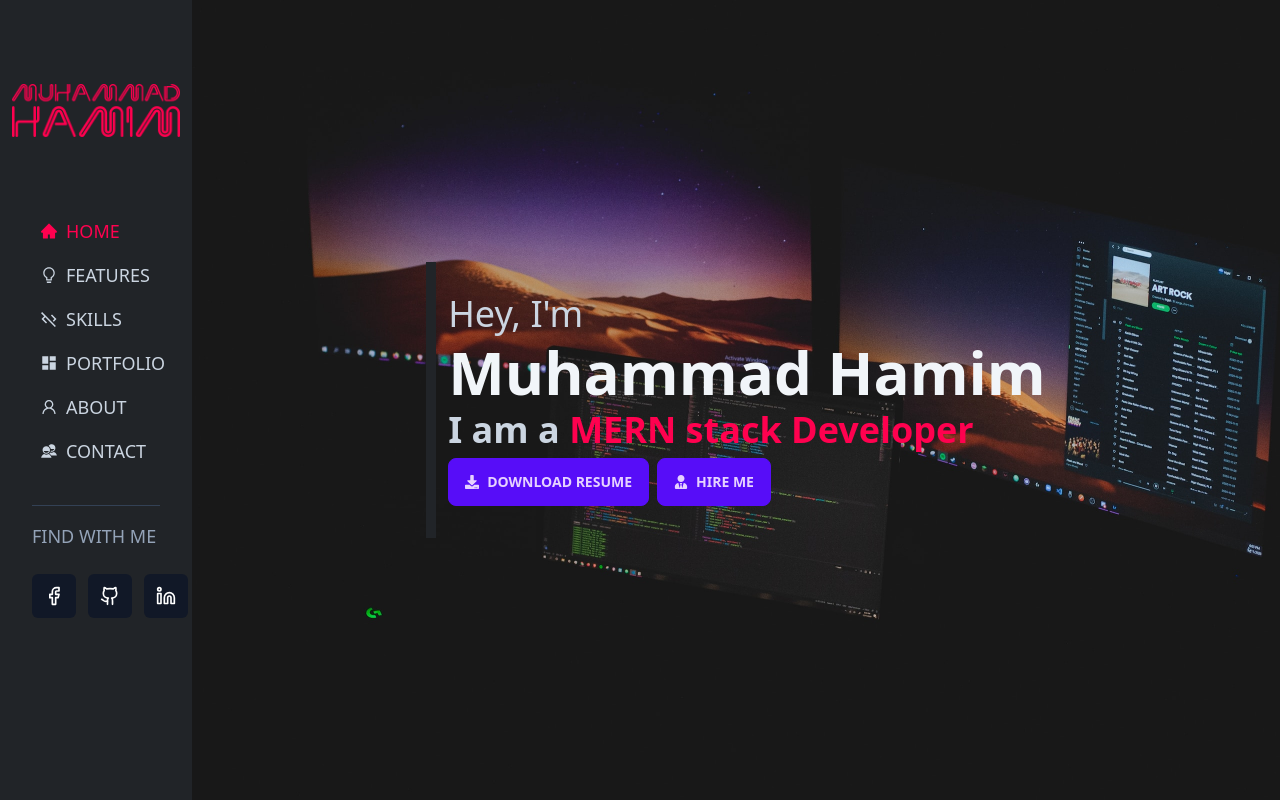
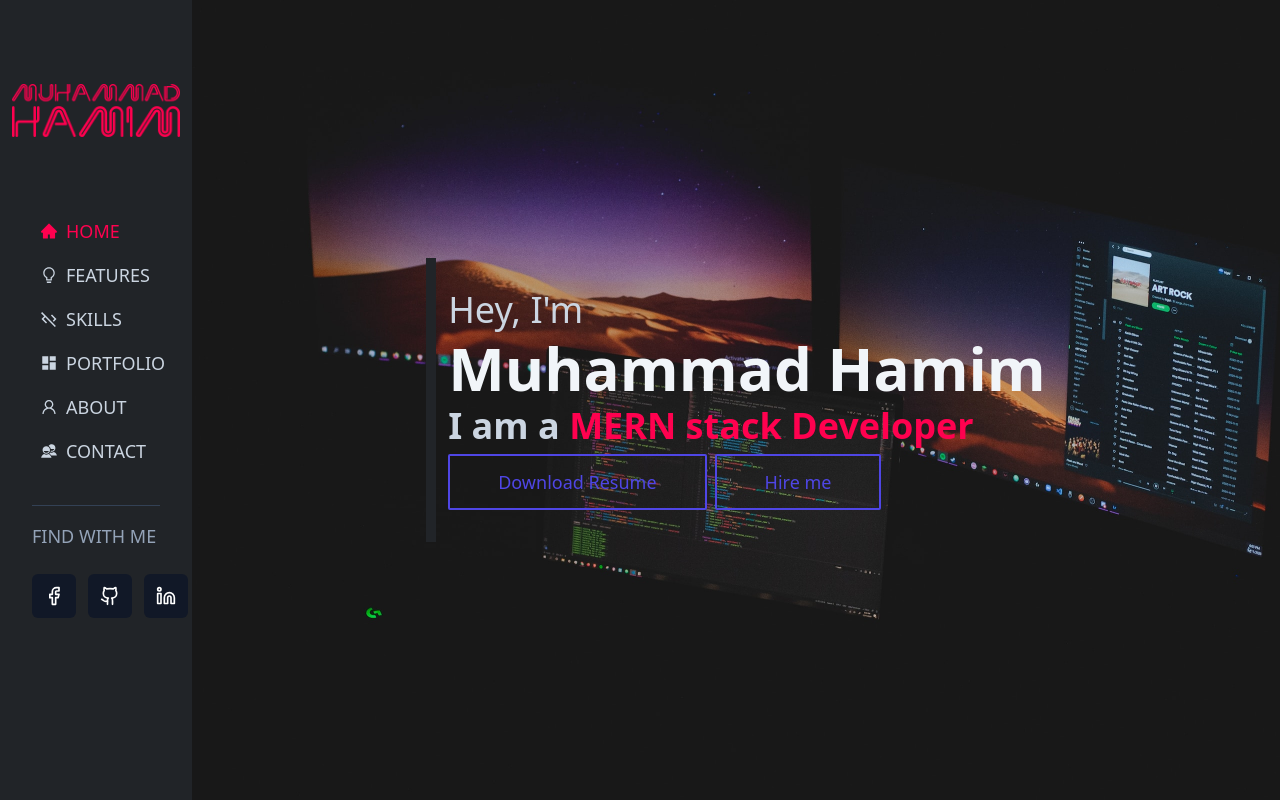
Before and after one commit to Muhammad-Hamim/MuhammadHamim, a React (Vite) app: page / in a window 1280 px wide. Shown: the top 800 px of the page. Built offline with nearby package versions, Linux system fonts and the light colour scheme.

Commit message:
added button on hero section

```diff
--- a/src/Pages/Contact.jsx
+++ b/src/Pages/Contact.jsx
@@ -13,15 +13,15 @@ const Contact = () => {
       transition: { type: "spring", bounce: 0.4, duration: 1 },
     },
   };
-  const divMotion2 = {
-    offscreen: { x: 100, opacity: 0 },
-    onscreen: {
-      x: 0,
-      opacity: 1,
-      rotate: [0, 10, 0],
-      transition: { type: "spring", bounce: 0.4, duration: 1 },
-    },
-  };
+  // const divMotion2 = {
+  //   offscreen: { x: 100, opacity: 0 },
+  //   onscreen: {
+  //     x: 0,
+  //     opacity: 1,
+  //     rotate: [0, 10, 0],
+  //     transition: { type: "spring", bounce: 0.4, duration: 1 },
+  //   },
+  // };
 
   const textMotion = {
     offscreen: {
@@ -62,8 +62,9 @@ const Contact = () => {
           <motion.p
             variants={textMotion}
             className="text-slate-300 text-xl my-3">
-            I am available for freelance work. Connect with me via and call in
-            to my account.
+            I am open to freelance opportunities! Feel free to connect with me
+            through the contact details provided on my portfolio website. I look
+            forward to discussing potential collaborations with you.
           </motion.p>
           <motion.p variants={textMotion} className="text-slate-300 text-xl">
             Phone:{" "}
--- a/src/Pages/Hero.jsx
+++ b/src/Pages/Hero.jsx
@@ -33,12 +33,14 @@ const Hero = () => {
   };
   const textAnimation = {
     offscreen: {
+      x: -400,
       transform: "scaleX(0)",
       transformOrigin: "left",
 
       opacity: 0,
     },
     onscreen: {
+      x: 0,
       transform: "scaleX(1)",
       opacity: 1,
       transition: {
@@ -117,8 +119,12 @@ const Hero = () => {
             <motion.div variants={textMotion} className="mt-5 space-x-2">
               <button
                 onClick={handleDownloadResume}
-                className="btn btn-primary">
-                <FaDownload /> Download Resume
+                className="relative inline-flex items-center px-12 py-3 overflow-hidden text-lg font-medium text-indigo-600 border-2 border-indigo-600 rounded-sm hover:text-white group hover:bg-gray-50">
+                <span className="absolute left-0 block w-full h-0 transition-all bg-indigo-600 opacity-100 group-hover:h-full top-1/2 group-hover:top-0 duration-400 ease" />
+                <span className="absolute right-0 flex items-center justify-start w-10 h-10 duration-300 transform translate-x-full group-hover:translate-x-0 ease">
+                  <FaDownload />
+                </span>
+                <span className="relative">Download Resume</span>
               </button>
               <ScrollLink
                 to="contact"
@@ -126,8 +132,12 @@ const Hero = () => {
                 offset={-70}
                 smooth={true}
                 duration={500}
-                className="btn btn-primary">
-                <FaUserTie /> Hire me
+                className="relative cursor-pointer inline-flex items-center px-12 py-3 overflow-hidden text-lg font-medium text-indigo-600 border-2 border-indigo-600 rounded-sm hover:text-white group hover:bg-gray-50">
+                <span className="absolute left-0 block w-full h-0 transition-all bg-indigo-600 opacity-100 group-hover:h-full top-1/2 group-hover:top-0 duration-400 ease" />
+                <span className="absolute right-0 flex items-center justify-start w-10 h-10 duration-300 transform translate-x-full group-hover:translate-x-0 ease">
+                  <FaUserTie />
+                </span>
+                <span className="relative">Hire me</span>
               </ScrollLink>
             </motion.div>
           </div>
```
